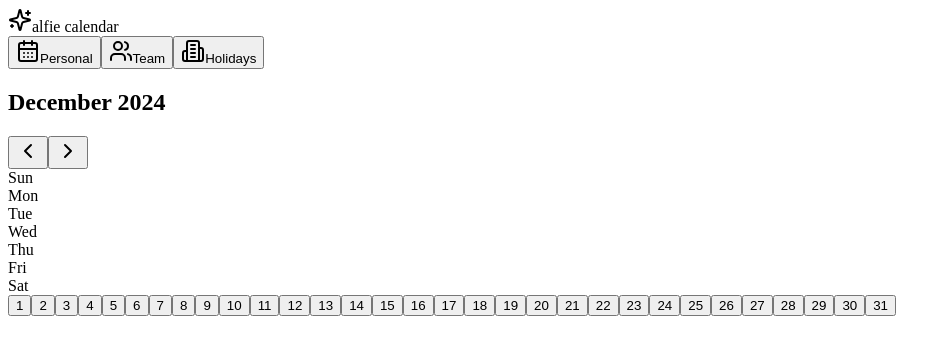
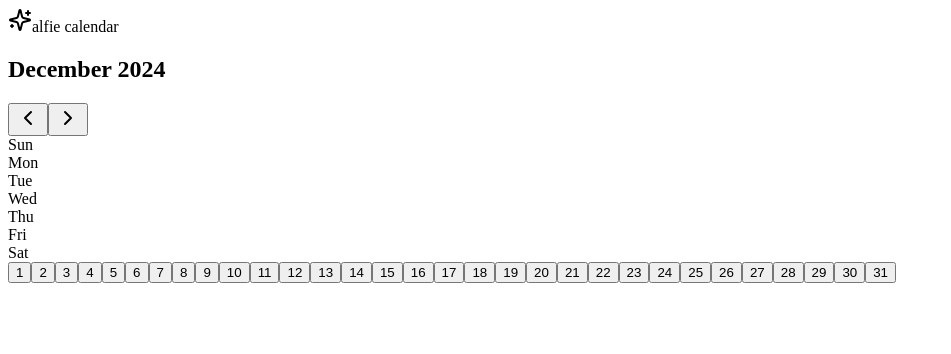
Before and after one commit to TheJohny71/alfie-enterprise-v3, a Next.js app: page /calendar in a window 1280 px wide. Shown: the top 354 px of the page, without its empty margins (0-951 px from the left). Built offline with nearby package versions, Linux system fonts and the light colour scheme.

Commit message:
Update page.tsx

```diff
--- a/src/app/calendar/page.tsx
+++ b/src/app/calendar/page.tsx
@@ -1,28 +1,11 @@
 "use client";
 
-import { useSearchParams } from 'next/navigation';
-import { useState, useEffect } from 'react';
 import { Calendar } from '@/components/features/calendar/calendar';
-import { Sparkles, CalendarDays, Users, Building2 } from 'lucide-react';
-import { Button } from '@/components/ui/button';
-import { Card } from '@/components/ui/card';
+import { Sparkles } from 'lucide-react';
 
 export default function CalendarPage() {
-  const searchParams = useSearchParams();
-  const [view, setView] = useState<'personal' | 'team' | 'holiday'>(
-    (searchParams.get('view') as 'personal' | 'team' | 'holiday') || 'personal'
-  );
-
-  useEffect(() => {
-    const viewParam = searchParams.get('view') as 'personal' | 'team' | 'holiday';
-    if (viewParam) {
-      setView(viewParam);
-    }
-  }, [searchParams]);
-
   return (
     <div className="min-h-screen bg-gradient-to-b from-gray-950 via-gray-900 to-gray-950">
-      {/* Header */}
       <header className="sticky top-0 z-50 backdrop-blur-md bg-gray-950/80 border-b border-gray-800/50">
         <div className="max-w-6xl mx-auto px-4">
           <div className="flex justify-between items-center h-16">
@@ -34,47 +17,10 @@ export default function CalendarPage() {
         </div>
       </header>
 
-      {/* Main Content */}
       <main className="max-w-6xl mx-auto px-4 py-8">
-        {/* View Selector */}
-        <Card className="mb-6 p-4 border-gray-800/50 bg-gray-800/30 backdrop-blur-sm">
-          <div className="flex gap-4">
-            <Button
-              variant={view === 'personal' ? 'default' : 'ghost'}
-              onClick={() => setView('personal')}
-              className="flex items-center gap-2"
-            >
-              <CalendarDays className="w-4 h-4" />
-              Personal
-            </Button>
-            <Button
-              variant={view === 'team' ? 'default' : 'ghost'}
-              onClick={() => setView('team')}
-              className="flex items-center gap-2"
-            >
-              <Users className="w-4 h-4" />
-              Team
-            </Button>
-            <Button
-              variant={view === 'holiday' ? 'default' : 'ghost'}
-              onClick={() => setView('holiday')}
-              className="flex items-center gap-2"
-            >
-              <Building2 className="w-4 h-4" />
-              Holidays
-            </Button>
-          </div>
-        </Card>
-
-        {/* Calendar Container */}
-        <Card className="border-gray-800/50 bg-gray-800/30 backdrop-blur-sm">
-          <div className="p-6">
-            <Calendar
-              mode="month"
-              className="bg-transparent"
-            />
-          </div>
-        </Card>
+        <div className="rounded-lg border border-gray-800/50 bg-gray-800/30 backdrop-blur-sm p-6">
+          <Calendar mode="month" />
+        </div>
       </main>
     </div>
   );
```
